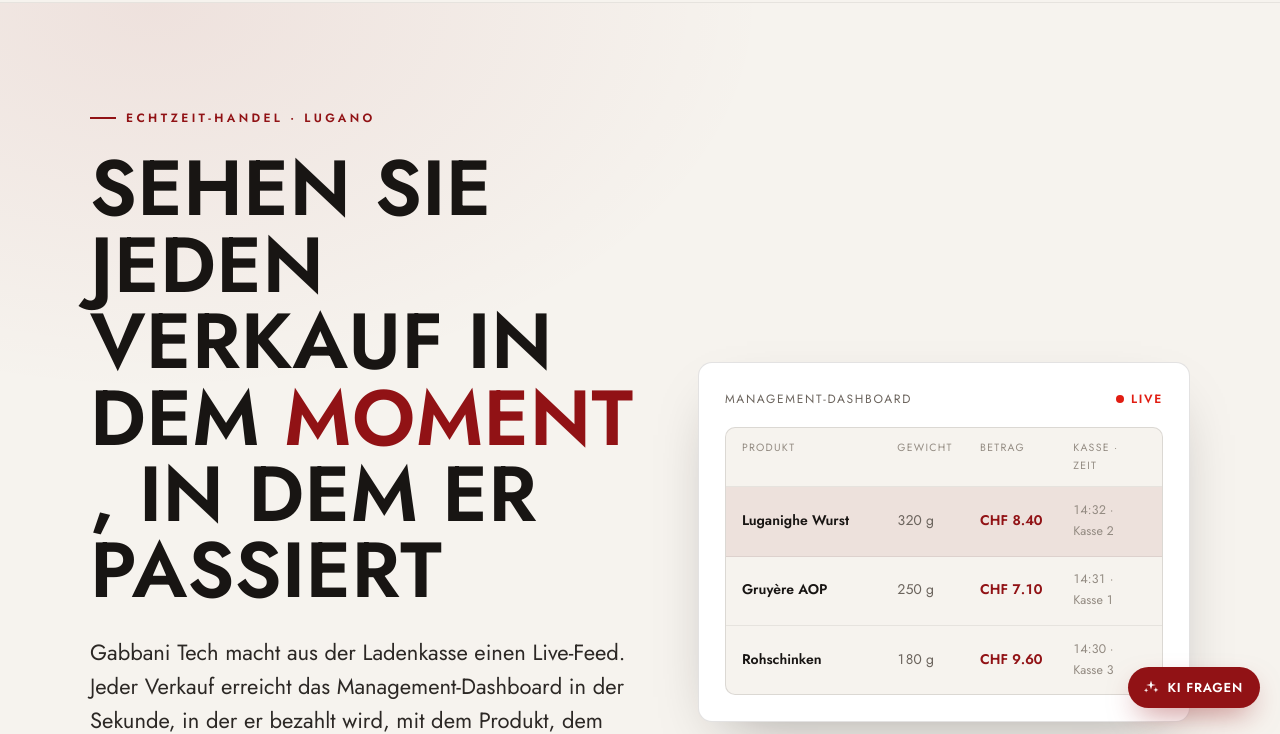
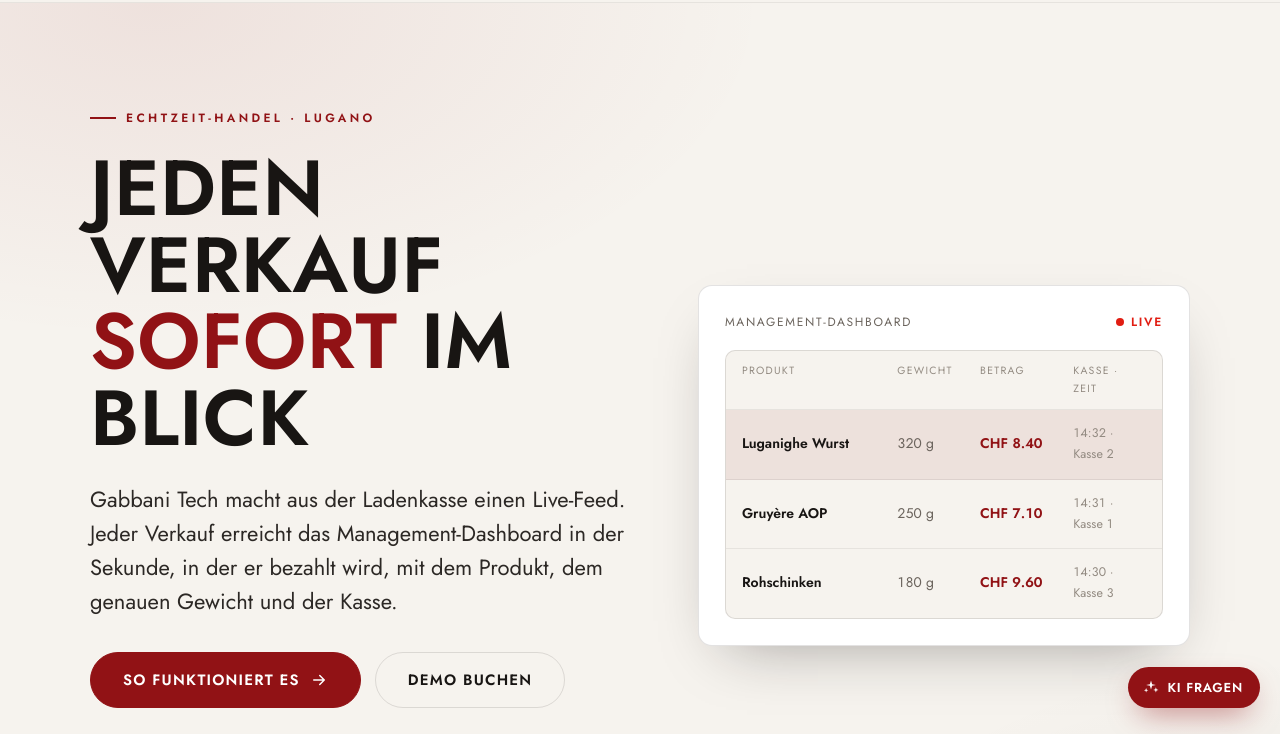
Before and after one commit to GabbaniTech/website, a website: page de/index.html in a window 1280 px wide. Shown: the part 72-806 px from the top of the page. Drawn offline with Linux system fonts and the light colour scheme.

Commit message:
Fix German hero headline wrapping (orphan comma)

```diff
--- a/de/index.html
+++ b/de/index.html
@@ -181,9 +181,9 @@
                     <div class="hero__copy reveal in">
                         <span class="eyebrow">Echtzeit-Handel · Lugano</span>
                         <h1>
-                            Sehen Sie jeden Verkauf in dem
-                            <em>Moment</em>
-                            , in dem er passiert
+                            Jeden Verkauf
+                            <em>sofort</em>
+                            im Blick
                         </h1>
                         <p class="lead">
                             Gabbani Tech macht aus der Ladenkasse einen Live-Feed. Jeder Verkauf erreicht das
```
Also changed, not shown: .github/workflows/update-baselines.yml (added).
